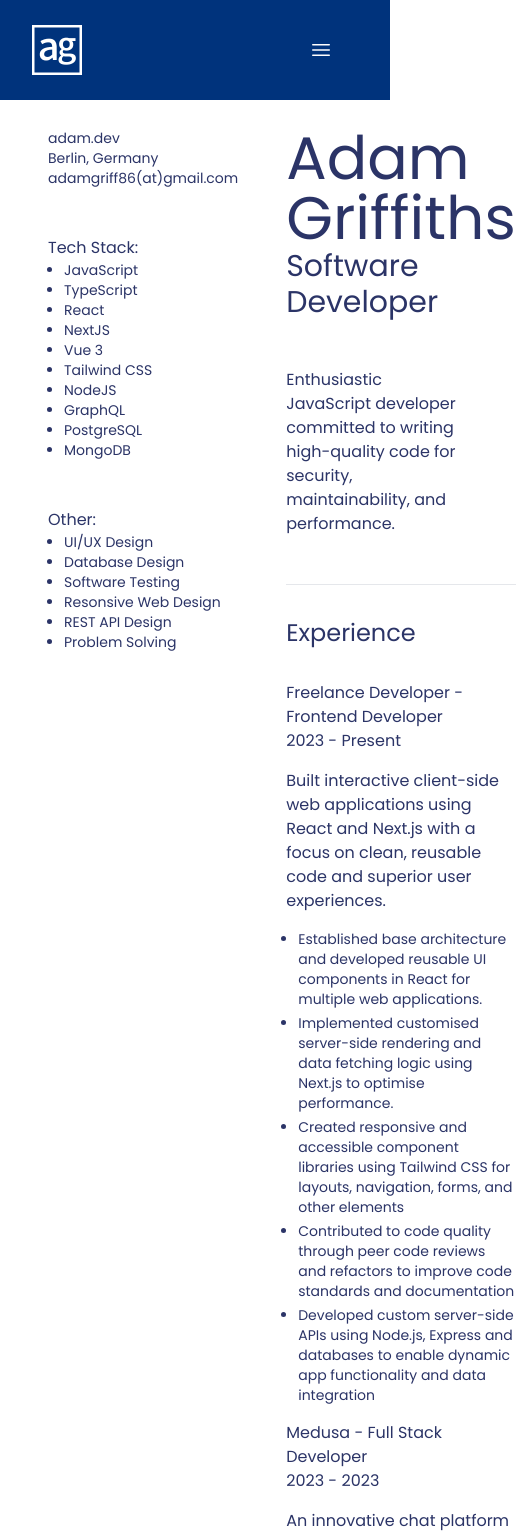
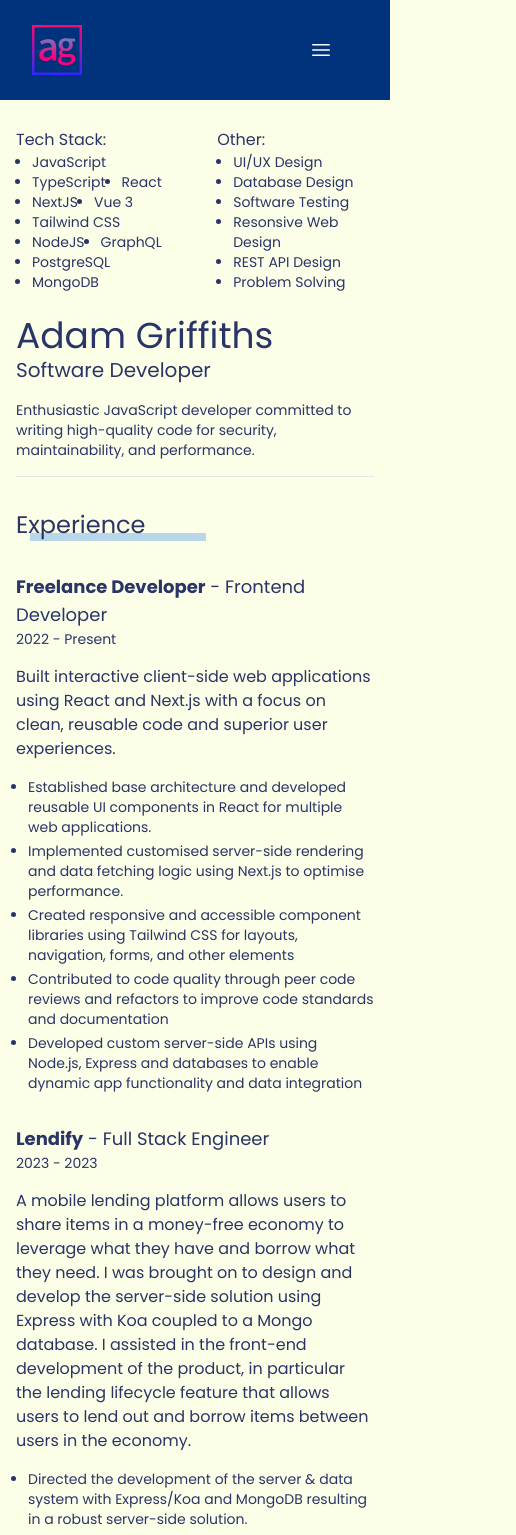
Before and after one commit to smudgy-g/portfolio, a Next.js app: page /resume in a window 390 px wide. Shown: the top 1535 px of the page, 516 px wide, since content can reach past the window. Built offline with nearby package versions, Linux system fonts and the light colour scheme.

Commit message:
feat(resume): mobile and desktop responsive

```diff
--- a/app/(site)/about/page.tsx
+++ /dev/null
@@ -1,68 +0,0 @@
-import Image from "next/image"
-import { PortableText } from "@portabletext/react"
-import { BiEnvelope } from "react-icons/bi"
-import LinkButton from "../../../components/shared/LinkButton"
-import db from "@/db"
-
-export default async function About() {
-  const skills = db.profile.skills
-  const fullBio = db.profile.fullBio
-
-  return (
-    <main className="flex flex-col md:flex-nowrap items-center justify-center">
-        <>
-          <article className="hero-bg flex flex-col items-center justify-items-center text-left pt-40 pb-10 w-full">
-            <div className="space-y-5 ">
-              <figure className="relative border border-light-blue w-[250px] min-h-[250px]">
-                <Image
-                  src="/profile_image.png"
-                  height={200}
-                  width={200}
-                  alt="Profile image of Adam Griffiths"
-                  className="-mt-3 ml-2 md:-mt-10 md:-ml-7"
-                />
-              </figure>
-              <figcaption>
-                <LinkButton href="mailto:adamgriff86@gmail.com" classesWrapper="text-right md:text-left">
-                    <BiEnvelope className="text-base inline-flex items-center" /> Say Hello
-                </LinkButton>
-              </figcaption>
-            </div>
-          </article>
-
-
-          <section className="flex flex-col gap-8 md:gap-20 mt-12 mb-12 px-8 md:px-28 lg:px-40 max-w-[1100px]">
-            <article className="">
-              <div className="relative">
-                <h1 className="lg:text-5xl text-4xl relative text-dark-purple lg:leading-tight font-bold mb-8 after:content-[''] after:bg-accent after:h-2 after:absolute after:w-[60%] after:block after:-mt-2 after:left-[4%]  after:z-[-1]">
-                  I&apos;m Adam Griffiths.
-                </h1>
-                <div className="flex flex-col gap-y-3 leading-relaxed text-left">
-                  {fullBio && fullBio.map((data, index) => (
-                    <p key={`text-${index}`}>{data.text}</p>
-                  ))}
-                </div>
-              </div>
-            </article>
-            <article className="">
-              <h2 className="font-semibold text-dark-purple text-4xl mb-4 relative after:content-[''] after:bg-accent after:h-2 after:absolute after:w-[60%] after:block after:-mt-2 after:left-[4%]  after:z-[-1]">Expertise</h2>
-              <p className="text-left max-w-lg">
-                I&apos;ve spent few years working on my skills. In no particular
-                order, here are a few of them.
-              </p>
-              <ul className="flex flex-wrap gap-3 mt-8 ">
-                {skills && skills.map((skill, id) => (
-                  <li
-                    key={id}
-                    className="border border-light-slate hover:border-light-slate px-2 py-1 cursor-default"
-                  >
-                    {skill}
-                  </li>
-                ))}
-              </ul>
-            </article>
-          </section>
-        </>
-    </main>
-  )
-}
--- a/app/(site)/layout.tsx
+++ b/app/(site)/layout.tsx
@@ -31,7 +31,7 @@ export default function RootLayout({
 
   return (
     <html lang="en" suppressHydrationWarning>
-      <body className={`${poppins.className} bg-white text-light-slate text-center h-full relative`}>
+      <body className={`${poppins.className} bg-cream text-light-slate text-center h-full relative`}>
         <Suspense>
           <NavBar routes={routes} />
         </Suspense>
--- a/app/(site)/page.tsx
+++ b/app/(site)/page.tsx
@@ -31,7 +31,7 @@ export default  function Home() {
               </ul>
             </div>
 
-            <div className="w-full md:w-fit bg-accent flex justify-center items-center p-6 md:bg-transparent lg:pr-28">
+            <div className="w-full md:w-fit bg-light-blue flex justify-center items-center p-6 md:bg-transparent lg:pr-28">
               <figure className="relative border border-dark-purple min-w-[250px] min-h-[250px]">
                 <Image
                   src="/profile_image.png"
@@ -47,22 +47,22 @@ export default  function Home() {
 
       <section className="flex justify-center items-center my-12">
         <div className="flex flex-col text-left px-4 md:px-28 gap-8 max-w-6xl">
-          <article className="w-1/2 px-8">
+          <article className=" lg:w-1/2 space-y-3">
             <h1 className="text-4xl font-bold">Engineering. Develop.</h1>
             <p>I come fully equipped and preloaded with JavaScript and love to develop performant web applications on both the server and the client side. I enjoy developing complex interfaces with technologies like GraphQL, Next.js and Tailwind CSS.</p>
           </article>
-          <article className="w-1/2 self-end px-8">
+          <article className="lg:w-1/2 md:self-end space-y-3">
             <h1 className="text-4xl font-bold">Versatile. Curious.</h1>
             <p>I am passionate about continuous learning and tackling new challenges to deliver intuitive, engaging experiences across customer-facing and internal-facing applications. I am passionate about building user-friendly and accessible web applications. I am also committed to writing high-quality code that meets the highest standards for security, maintainability, and performance</p>
           </article>
         </div>
       </section>
 
-      <section className="flex justify-center items-center my-12 bg-deep-blue text-white">
+      <section className="flex justify-center items-center mt-12 bg-light-blue">
         <div className="flex text-left px-4 md:px-28 py-12 gap-8 max-w-6xl">
           <article>
             <h1 className="text-4xl font-bold">Insight.</h1>
-            <div className="mt-7 space-y-6 w-1/2">
+            <div className="mt-7 space-y-6 lg:w-2/3">
               <p>I have over two years of experience designing and building performant and scalable user interfaces using Javascript technologies and frameworks.</p>
 
               <p>In this time I have built performant products and solutions ranging from websites, to e-commerce platforms, to inventory management.</p>
--- a/app/(site)/projects/page.tsx
+++ b/app/(site)/projects/page.tsx
@@ -5,34 +5,57 @@ export default async function Project() {
   const projects = db.projects
 
   return (
-    <main className="flex flex-col md:flex-nowrap items-center justify-center mt-24">
-      <section className="max-w-2xl mb-16">
-        <h1 className="text-3xl font-bold tracking-tight sm:text-5xl mb-6 lg:leading-[3.7rem] leading-tight">
-          Featured projects I&apos;ve built over the years
-        </h1>
-        <p className="text-base text-zinc-400 leading-relaxed">
-          I&apos;ve worked on tons of little projects over the years but these
-          are the ones that I&apos;m most proud of. Many of them are
-          open-source, so if you see something that piques your interest, check
-          out the code and contribute if you have ideas for how it can be
-          improved.
-        </p>
-      </section>
-
-      <section className="grid xl:grid-cols-3 md:grid-cols-2 grid-cols-1 gap-5 mb-12">
-        {projects.map((project) => (
-          <Link
-            href={`/projects/${project.slug.current}`}
-            key={project._id}
-            className="flex items-center gap-x-4 border border-transparent hover:border-zinc-700 p-4 rounded-lg ease-in-out"
-          >
-            <div>
-              <h2 className="font-semibold mb-1">{project.name}</h2>
-              <div className="text-sm text-zinc-400">{project.tagline}</div>
-            </div>
-          </Link>
-        ))}
+    <main className="pt-32 md:pt-48 px-8 md:px-12 bg-light-blue">
+      <header className="mb-12">
+        <h1 className="mx-auto text-5xl font-bold">Projects</h1>
+      </header>
+      <section className="mx-auto max-w-5xl py-12">
+        <ul className="flex flex-wrap">
+          {projects.map((project, index) => (
+            <li
+              key={`project-${index}`}
+              className="relative mb-6 border border-accent shadow-md hover:translate-x-1 hover:-translate-y-1 transition-all ease-in-out duration-500 basis-[calc((100% - 1em) / 2)] max-w-md"
+            >
+              <div className="p-8">
+                <h2 className="text-2xl font-semibold">{project.name}</h2>
+              </div>
+              <div className="p-3 text-left">
+                <p className="text-sm mb-3">{project.tagline}</p>
+                <p className="text-xs">{project.description}</p>
+              </div>
+            </li>
+          ))}
+        </ul>
       </section>
     </main>
+    // <main className="flex flex-col md:flex-nowrap items-center justify-center mt-24">
+    //   <section className="max-w-2xl mb-16">
+    //     <h1 className="text-3xl font-bold tracking-tight sm:text-5xl mb-6 lg:leading-[3.7rem] leading-tight">
+    //       Featured projects I&apos;ve built over the years
+    //     </h1>
+    //     <p className="text-base text-zinc-400 leading-relaxed">
+    //       I&apos;ve worked on tons of little projects over the years but these
+    //       are the ones that I&apos;m most proud of. Many of them are
+    //       open-source, so if you see something that piques your interest, check
+    //       out the code and contribute if you have ideas for how it can be
+    //       improved.
+    //     </p>
+    //   </section>
+
+    //   <section className="grid xl:grid-cols-3 md:grid-cols-2 grid-cols-1 gap-5 mb-12">
+    //     {projects.map((project) => (
+    //       <Link
+    //         href={`/projects/${project.slug.current}`}
+    //         key={project._id}
+    //         className="flex items-center gap-x-4 border border-transparent hover:border-zinc-700 p-4 rounded-lg ease-in-out"
+    //       >
+    //         <div>
+    //           <h2 className="font-semibold mb-1">{project.name}</h2>
+    //           <div className="text-sm text-zinc-400">{project.tagline}</div>
+    //         </div>
+    //       </Link>
+    //     ))}
+    //   </section>
+    // </main>
   )
 }
--- a/app/(site)/resume/page.tsx
+++ b/app/(site)/resume/page.tsx
@@ -7,17 +7,19 @@ export default function ResumePage() {
   const skills = db.profile.skills
 
   return (
-    <main className="flex my-8 mt-32 mx-12 text-left lg:mx-24">
-      <div className="flex flex-col gap-12 mr-12">
+    <main className="flex flex-col lg:flex-row my-8 mt-32 mx-4 text-left md:mx-40">
+      <div className="flex lg:flex-col gap-12 lg:mr-12">
         {/* left - skills etc */}
-        <section className="text-sm ">
+        <section className="text-sm hidden lg:block relative">
           <a href="/">adam.dev</a>
           <p>Berlin, Germany</p>
-          <a href="mailto:adamgriff86@gmail.com">adamgriff86(at)gmail.com</a>
+          <a href="mailto:adamgriff86@gmail.com">
+            <span className="after:content-[''] after:bg-accent/50 after:h-2 hover:after:h-1 after:absolute after:w-44 after:block after:-mt-2 hover:after:-mt-1 after:left-[4%] after:z-[-1] transition-all ease-in-out duration-500">adamgriff86(at)gmail.com</span>
+          </a>
         </section>
         <section>
           <h1 className="text-base">Tech Stack:</h1>
-          <ul className="list-disc">
+          <ul className="list-disc flex flex-wrap lg:flex-col">
             {techStack.map((tech, index) => (
               <li key={`skill-${index}`} className="ml-4 text-sm">
                 {tech}
@@ -27,7 +29,7 @@ export default function ResumePage() {
         </section>
         <section>
           <h1 className="text-base">Other:</h1>
-          <ul className="list-disc">
+          <ul className="list-disc flex flex-wrap lg:flex-col">
             {skills.map((skill, index) => (
               <li key={`skill-${index}`} className="ml-4 text-sm">
                 {skill}
@@ -37,20 +39,27 @@ export default function ResumePage() {
         </section>
       </div>
 
-      <article className="max-w-[80%] divide-y">
-        <header className="relative">
-          <h1 className="text-6xl">Adam Griffiths</h1>
-          <h2 className="text-3xl">Software Developer</h2>
-          <p className="my-12 max-w-[80%]">Enthusiastic JavaScript developer committed to writing high-quality code for security, maintainability, and performance.</p>
+      <article className="lg:max-w-[80%] divide-y">
+        <header className="relative mt-6 lg:mt-0">
+          <h1 className="text-4xl lg:text-6xl">Adam Griffiths</h1>
+          <h2 className="text-xl lg:text-3xl">Software Developer</h2>
+          <p className="text-sm md:text-base my-4 lg:my-12 md:max-w-[80%]">Enthusiastic JavaScript developer committed to writing high-quality code for security, maintainability, and performance.</p>
         </header>
-        <section>
-          <h3 className="text-2xl my-8">Experience</h3>
+        <section className="relative">
+          <h3
+          className="text-2xl my-8 after:content-[''] after:bg-light-blue after:h-2 after:absolute after:w-44 after:block after:-mt-2 after:left-[4%]  after:z-[-1]"
+          >
+            Experience
+          </h3>
           <ul>
             {jobs.map((data, index) => (
-              <li key={`job-${index}`}>
-                <header>
-                  <h4>{data.name}<span> - {data.jobTitle}</span></h4>
-                  <span>{data.startDate} - {data.endDate}</span>
+              <li
+                key={`job-${index}`}
+                className="mb-8"
+              >
+                <header className="flex flex-col md:flex-row justify-between md:items-center">
+                  <h4 className="font-bold text-lg lg:text-xl inline-block">{data.name}<span className="font-normal"> - {data.jobTitle}</span></h4>
+                  <span className="text-sm">{data.startDate} - {data.endDate}</span>
                 </header>
 
                 <p className="my-4">{data.description}</p>
@@ -67,5 +76,6 @@ export default function ResumePage() {
         </section>
       </article>
     </main>
+
   )
 }
--- a/components/global/NavBar.tsx
+++ b/components/global/NavBar.tsx
@@ -23,7 +23,8 @@ export default function NavBar({ routes }: { routes: Route[] }) {
     <header className="fixed flex justify-between items-center text-left px-8 md:px-12 top-0 w-full z-50 h-[100px] bg-deep-blue md:bg-transparent ">
 
       <Link href="/" className="z-[999]">
-        <Image src={open ? RainbowLogo : Logo} height={50} width={50} alt="logo for Adam Grifftihs" />
+        {/* <Image src={open ? RainbowLogo : Logo} height={50} width={50} alt="logo for Adam Grifftihs" /> */}
+        <Image src={RainbowLogo} height={50} width={50} alt="logo for Adam Grifftihs" />
       </Link>
 
 
--- a/components/shared/JobsCard.tsx
+++ b/components/shared/JobsCard.tsx
@@ -3,6 +3,52 @@ import db from "@/db"
 
 export default async function Job() {
 
+  const jobs = db.jobs
 
+  return (
+    <section className="mt-12 flex flex-col items-center py-10 text-dark-purple px-4 sm:px-6 lg:px-8">
+      <div className="mb-16 relative">
+        <h2 className="font-semibold relative text-4xl after:content-[''] after:bg-accent/50 after:h-2 after:w-[60%] after:block after:-mt-2 after:left-[4%] after:absolute after:z-[-1]">Work Experience</h2>
+
+      </div>
+
+      <div className="flex flex-col gap-y-12 text-left">
+        {jobs.map((data) => (
+          <div
+            key={data._id}
+            className="flex items-start lg:gap-x-6 gap-x-4 max-w-2xl relative border border-dark-purple px-3 py-2 after:content-['_'] after:top-1 after:right-1 after:h-[20px] after:min-w-[20px] after:border after:border-dark-purple hover:translate-x-1 hover:-translate-y-1 transition-all ease-in-out duration-500"
+          >
+            <a
+              href={data.url}
+              rel="noreferrer noopener"
+              className="min-h-[60px] min-w-[60px] rounded-md overflow-clip relative"
+            >
+              <Image
+                src={data.logo.asset._ref}
+                className="object-cover"
+                alt={`${data.name} logo`}
+                fill
+              />
+            </a>
+            <div className="flex flex-col items-start">
+              <h3 className="text-xl font-bold">{data.name}</h3>
+              <p>{data.jobTitle}</p>
+              <small className="text-sm mt-2 tracking-widest uppercase">
+                {data.startDate.toString()} - {data.endDate.toString()}
+              </small>
+              <p className="text-base my-4">{data.description}</p>
+
+              {data.url &&
+              <div className="flex items-center">
+                <svg xmlns="http://www.w3.org/2000/svg" viewBox="0 0 20 20" fill="currentColor" className="mr-1 h-4 w-4" aria-hidden="true"><path d="M12.232 4.232a2.5 2.5 0 013.536 3.536l-1.225 1.224a.75.75 0 001.061 1.06l1.224-1.224a4 4 0 00-5.656-5.656l-3 3a4 4 0 00.225 5.865.75.75 0 00.977-1.138 2.5 2.5 0 01-.142-3.667l3-3z"></path><path d="M11.603 7.963a.75.75 0 00-.977 1.138 2.5 2.5 0 01.142 3.667l-3 3a2.5 2.5 0 01-3.536-3.536l1.225-1.224a.75.75 0 00-1.061-1.06l-1.224 1.224a4 4 0 105.656 5.656l3-3a4 4 0 00-.225-5.865z"></path></svg>
+                <a href={data.url} target="_blank" >{data.name}</a>
+              </div>
+              }
+            </div>
+
+          </div>
+          ))}
+      </div>
+    </section>
   )
 }
--- a/db/jobs.ts
+++ b/db/jobs.ts
@@ -3,7 +3,7 @@ const jobs = [
   {
     "_id": "aeb68c3e-1562-4653-8071-ab9a5dae014b",
     "description": "Built interactive client-side web applications using React and Next.js with a focus on clean, reusable code and superior user experiences.",
-    "startDate": "2023",
+    "startDate": "2022",
     "endDate": "Present",
     "jobTitle": "Frontend Developer",
     "logo": {
@@ -25,29 +25,6 @@ const jobs = [
     ]
 
 
-  },
-  {
-    "_id": "aeb68c3e-1562-4653-8071-ab9a5dae014b",
-    "description": "An innovative chat platform inspired by the early Internet chatrooms, connecting users by current interests. My primary role was the refactoring of the code base to TypeScript and to improve the features of the product for a smoother user experience.",
-    "startDate": "2023",
-    "endDate": "2023",
-    "jobTitle": "Full Stack Developer",
-    "logo": {
-      "_type": "image",
-      "asset": {
-        "_ref": "/medusa_de_logo.jpg"
-      }
-    },
-    "responsibilities": [
-      "Collaborated as a vital member of a 4-person developer team in the development of an innovative chat platform to promote real-time connections based on users' shared interests.",
-      "Played a vital role in the successful conversion of the code base to Typescript, resulting in improved code readability, scalability, and reliability through effective refactoring.",
-      "Made significant contributions to enhancing the user experience by elevating the overall code quality and improving the efficiency and stability of the application."
-    ],
-    "name": "Medusa",
-    "url": "https://64f1a2f3c1b6bb42dab99971--golden-basbousa-7bd2a4.netlify.app/",
-    "tech": [
-      "React", "Express", "Web Sockets", "TypeScript", "Node.js"
-    ]
   },
   {
     "_id": "b4b303d2-356d-4012-98a4-703d06f6a16b",
@@ -99,6 +76,29 @@ const jobs = [
     "tech": [
       "React", "Express", "Postgres", "TypeScript", "Node.js"
     ]
+  },
+  {
+    "_id": "aeb68c3e-1562-4653-8071-ab9a5dae014b",
+    "description": "An innovative chat platform inspired by the early Internet chatrooms, connecting users by current interests. My primary role was the refactoring of the code base to TypeScript and to improve the features of the product for a smoother user experience.",
+    "startDate": "2023",
+    "endDate": "2023",
+    "jobTitle": "Full Stack Developer",
+    "logo": {
+      "_type": "image",
+      "asset": {
+        "_ref": "/medusa_de_logo.jpg"
+      }
+    },
+    "responsibilities": [
+      "Collaborated as a vital member of a 4-person developer team in the development of an innovative chat platform to promote real-time connections based on users' shared interests.",
+      "Played a vital role in the successful conversion of the code base to Typescript, resulting in improved code readability, scalability, and reliability through effective refactoring.",
+      "Made significant contributions to enhancing the user experience by elevating the overall code quality and improving the efficiency and stability of the application."
+    ],
+    "name": "Medusa",
+    "url": "https://64f1a2f3c1b6bb42dab99971--golden-basbousa-7bd2a4.netlify.app/",
+    "tech": [
+      "React", "Express", "Web Sockets", "TypeScript", "Node.js"
+    ]
   }
 ]
 
--- a/db/projects.ts
+++ b/db/projects.ts
@@ -9,22 +9,7 @@ const projects = [
       "_type": "image",
       "alt": "Cover image for Journai"
     },
-    "description": [
-      {
-        "_key": "8483f2ac96b8",
-        "_type": "block",
-        "children": [
-          {
-            "_key": "27f47b0b4687",
-            "_type": "span",
-            "marks": [],
-            "text": "An AI-powered personal journal that itegrates Ai and Large Language Models to track the users mood through analysis of each journal entry with mapping to a chart.  Users also have the posibility to query for insights into their ournal history."
-          }
-        ],
-        "markDefs": [],
-        "style": "normal"
-      }
-    ],
+    "description": "An AI-powered personal journal that itegrates Ai and Large Language Models to track the users mood through analysis of each journal entry with mapping to a chart.  Users also have the posibility to query for insights into their ournal history.",
     "name": "Journai",
     "projectUrl": "https://github.com/smudgy-g",
     "slug": {
```
Also changed, not shown: components/icons/colored shapes.svg (added).
